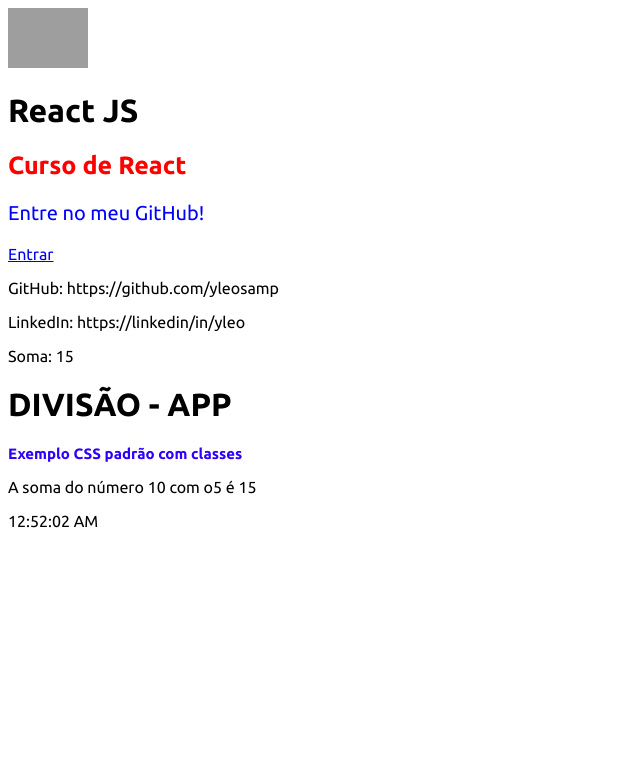
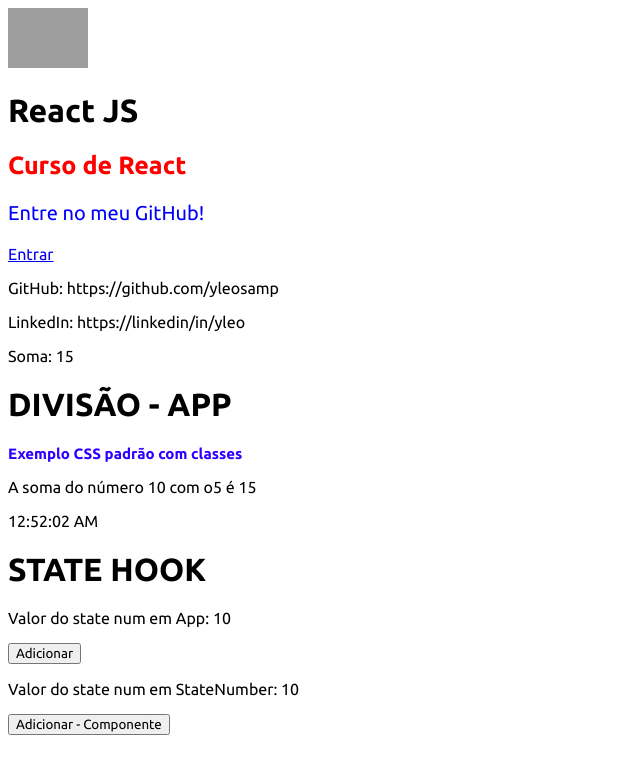
Before and after one commit to yleosamp/random-tests-reactjs, a React (Vite) app: page / in a window 1280 px wide. Shown: the top 774 px of the page, without its empty margins (0-640 px from the left). Built offline with nearby package versions, Linux system fonts and the light colour scheme; grey boxes are pictures that could not be loaded.

Commit message:
Hook useState

```diff
--- a/src/App.tsx
+++ b/src/App.tsx
@@ -1,14 +1,20 @@
+import { useState } from 'react'
+
 import Header from './components/Header'
 import Body from './components/Body'
 import SomaComponente from './components/SomaComponente'
 import Relogio from './components/Relogio'
+import StateNumber from './components/StateNumber'
+
 
 import style from './App.module.css'
 
-function App() {
+const App = () => {
 	const soma = (number1: number, number2: number): number => {
 		return number1 + number2
 	}
+
+  const [num, setNum] = useState(10)
 
   return (
     <>
@@ -25,6 +31,16 @@ function App() {
       />
 
       <Relogio />
+
+      <h1>STATE HOOK</h1>
+      <p>Valor do state num em App: {num}</p>
+      <button onClick={ () => setNum(num+10) }>Adicionar</button>
+
+      <StateNumber
+        num={num}
+        setNum={setNum}
+      />
+
     </>
   )
 }
--- a/src/components/Body.tsx
+++ b/src/components/Body.tsx
@@ -1,4 +1,3 @@
-import React from 'react'
 import Data from './Data'
 
 
--- a/src/components/Data.tsx
+++ b/src/components/Data.tsx
@@ -1,4 +1,3 @@
-import React from 'react'
 
 type Props = {
   github(): string,
--- a/src/components/Header.tsx
+++ b/src/components/Header.tsx
@@ -1,4 +1,4 @@
-import React from 'react'
+
 import logoReact from '../assets/React-icon.svg.png'
 
 
--- a/src/components/Relogio.tsx
+++ b/src/components/Relogio.tsx
@@ -1,4 +1,3 @@
-import React from 'react'
 
 const Relogio = () => {
   return (
--- a/src/components/SomaComponente.tsx
+++ b/src/components/SomaComponente.tsx
@@ -1,4 +1,3 @@
-import React from 'react'
 
 type Props = {
 	number1: number,
--- /dev/null
+++ b/src/components/StateNumber.tsx
@@ -0,0 +1,18 @@
+
+type Props = {
+  num: number,
+  setNum(number: number): void
+}
+
+const StateNumber = (props: Props) => {
+
+
+  return (
+    <div>
+      <p>Valor do state num em StateNumber: {props.num}</p>
+      <button onClick={ () => props.setNum(props.num + 10) }>Adicionar - Componente</button>
+    </div>
+  )
+}
+
+export default StateNumber
--- a/src/main.tsx
+++ b/src/main.tsx
@@ -3,12 +3,15 @@ import ReactDOM from 'react-dom/client'
 import App from './App.tsx'
 import './index.css'
 
+const root = ReactDOM.createRoot(document.getElementById('root')!)
+
 const tick = () => {
-  ReactDOM.createRoot(document.getElementById('root')!).render(
+  root.render(
     <React.StrictMode>
       <App />
     </React.StrictMode>,
   )
 }
+
 setInterval(tick, 1000)
 tick()
```
